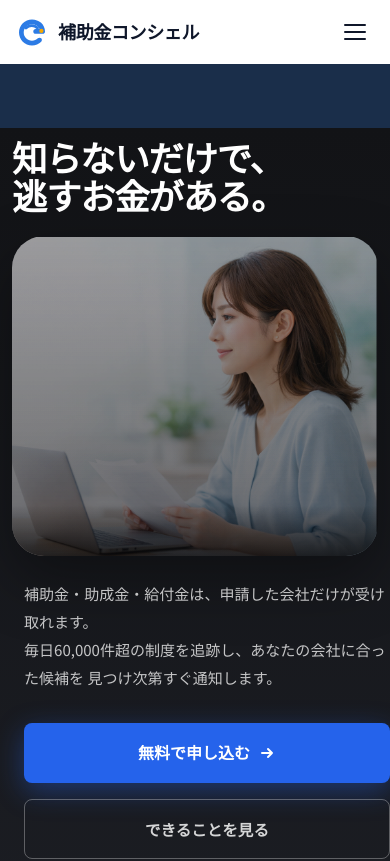
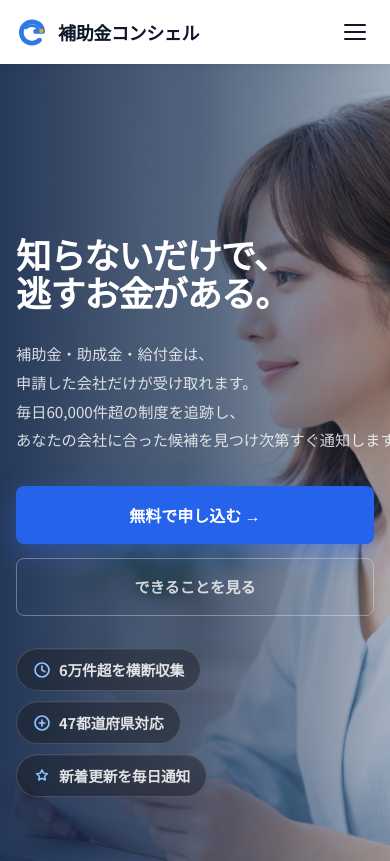
Before and after one commit to kumakichi123/hojokin-concierge, a Next.js app: page / in a window 390 px wide. Shown: the top 861 px of the page. Built offline with nearby package versions, Linux system fonts and the light colour scheme.

Commit message:
Refine LP hero and header sections

```diff
--- a/src/components/Header.module.css
+++ b/src/components/Header.module.css
@@ -5,17 +5,12 @@
   right: 0;
   z-index: 100;
   height: var(--header-height);
-  background: rgba(255, 255, 255, 0.95);
+  background: rgba(255, 255, 255, 0.96);
   backdrop-filter: blur(12px);
   -webkit-backdrop-filter: blur(12px);
-  border-bottom: 1px solid transparent;
-  transition: border-color var(--transition-base), box-shadow var(--transition-base);
-}
-
-.header.scrolled {
-  border-bottom-color: var(--color-border);
-  box-shadow: 0 2px 12px rgba(15, 23, 42, 0.08);
-  background: rgba(248, 250, 252, 0.96);
+  box-shadow: 0 1px 12px rgba(0, 0, 0, 0.08);
+  color: var(--color-text);
+  transition: background 0.3s ease, box-shadow 0.3s ease;
 }
 
 .inner {
@@ -77,7 +72,7 @@
   font-weight: 500;
   color: var(--color-text);
   border-radius: var(--radius-md);
-  transition: background var(--transition-fast), color var(--transition-fast);
+  transition: background 0.2s ease, color 0.2s ease;
   white-space: nowrap;
   background: none;
   border: none;
@@ -90,40 +85,6 @@
   color: var(--color-accent);
 }
 
-/* Dropdown */
-.dropdown {
-  position: absolute;
-  top: calc(100% + 8px);
-  left: 0;
-  background: var(--color-bg);
-  border: 1px solid var(--color-border);
-  border-radius: var(--radius-lg);
-  box-shadow: var(--shadow-lg);
-  padding: 0.625rem;
-  min-width: 200px;
-  animation: fadeInUp 0.18s ease both;
-}
-
-.dropdownList {
-  display: flex;
-  flex-direction: column;
-  gap: 0.125rem;
-}
-
-.dropdownLink {
-  display: block;
-  padding: 0.625rem 0.875rem;
-  font-size: var(--font-size-sm);
-  color: var(--color-text-body);
-  border-radius: var(--radius-md);
-  transition: background var(--transition-fast), color var(--transition-fast);
-}
-
-.dropdownLink:hover {
-  background: var(--color-accent-light);
-  color: var(--color-accent);
-}
-
 /* Actions */
 .actions {
   display: flex;
@@ -132,7 +93,7 @@
   flex-shrink: 0;
 }
 
-/* CTA shimmer */
+/* shimmer on scrolled CTA */
 .actions :global(.btn--primary) {
   position: relative;
   overflow: hidden;
@@ -148,7 +109,7 @@
   background: linear-gradient(
     90deg,
     transparent,
-    rgba(255, 255, 255, 0.28),
+    rgba(255, 255, 255, 0.25),
     transparent
   );
   animation: shimmerBtn 3.2s ease-in-out infinite;
@@ -174,10 +135,10 @@
   display: block;
   width: 22px;
   height: 2px;
-  background: var(--color-text);
   border-radius: 2px;
   transition: all var(--transition-base);
   transform-origin: center;
+  background: var(--color-text);
 }
 
 .hamburger.open span:nth-child(1) {
@@ -212,25 +173,13 @@
   margin-bottom: 2rem;
 }
 
-.mobileNavLink,
-.mobileNavLabel {
+.mobileNavLink {
   display: block;
   padding: 0.875rem 0;
   font-size: var(--font-size-md);
   font-weight: 600;
   color: var(--color-text);
   border-bottom: 1px solid var(--color-border);
-}
-
-.mobileSubList {
-  padding: 0.5rem 0;
-}
-
-.mobileSubLink {
-  display: block;
-  padding: 0.5rem 1rem;
-  font-size: var(--font-size-sm);
-  color: var(--color-text-body);
 }
 
 .mobileCtas {
@@ -245,7 +194,6 @@
   .actions {
     display: none;
   }
-
   .hamburger {
     display: flex;
   }
--- a/src/components/Header.tsx
+++ b/src/components/Header.tsx
@@ -1,7 +1,7 @@
 "use client";
 
 import Link from "next/link";
-import { useEffect, useState } from "react";
+import { useState } from "react";
 import styles from "./Header.module.css";
 
 const navItems = [
@@ -10,17 +10,10 @@ const navItems = [
 ];
 
 export default function Header() {
-  const [scrolled, setScrolled] = useState(false);
   const [menuOpen, setMenuOpen] = useState(false);
 
-  useEffect(() => {
-    const handleScroll = () => setScrolled(window.scrollY > 16);
-    window.addEventListener("scroll", handleScroll, { passive: true });
-    return () => window.removeEventListener("scroll", handleScroll);
-  }, []);
-
   return (
-    <header className={`${styles.header} ${scrolled ? styles.scrolled : ""}`}>
+    <header className={styles.header}>
       <div className={`container ${styles.inner}`}>
         <Link href="/" className={styles.logo} aria-label="補助金コンシェル トップへ">
           <div className={styles.logoMark}>
--- a/src/components/Hero.module.css
+++ b/src/components/Hero.module.css
@@ -1,122 +1,79 @@
 .hero {
-  min-height: 100vh;
+  position: relative;
+  min-height: 100svh;
   display: flex;
   align-items: center;
   padding-top: var(--header-height);
-  background: var(--color-primary);
-}
-
-.inner {
-  width: 100%;
-  max-width: none;
-  padding: 0;
-}
-
-.stage {
-  position: relative;
-  min-height: calc(100vh - var(--header-height));
-  overflow: hidden;
-  background: linear-gradient(135deg, #121316 0%, #191b20 42%, #24262d 100%);
-}
-
-.media {
-  position: absolute;
-  inset: 0;
-}
-
-.mobileIntro {
-  display: none;
 }
 
 .heroImage {
   object-fit: cover;
   object-position: center 18%;
-  animation: heroDrift 1.4s ease-out both;
-  transform-origin: 72% 24%;
-  opacity: 0.4;
+  z-index: 0;
 }
 
-/* Dark overlay for text legibility */
+/*
+  左: ネイビー solid → 右: 透明
+  女性の顔がある右側はオーバーレイなし
+*/
 .overlay {
   position: absolute;
   inset: 0;
   background: linear-gradient(
-    90deg,
-    rgba(8, 8, 10, 0.88) 0%,
-    rgba(10, 10, 12, 0.8) 30%,
-    rgba(12, 12, 14, 0.48) 58%,
-    rgba(12, 12, 14, 0.12) 80%,
-    rgba(12, 12, 14, 0.02) 100%
+    to right,
+    #0f2447 0%,
+    #0f2447 33%,
+    rgba(15, 36, 71, 0.58) 52%,
+    rgba(15, 36, 71, 0.16) 68%,
+    rgba(15, 36, 71, 0.0) 79%
   );
+  z-index: 1;
 }
 
-.leftShade {
-  position: absolute;
-  inset: 0;
-  background:
-    radial-gradient(ellipse at 14% 44%, rgba(0, 0, 0, 0.18), transparent 52%),
-    radial-gradient(ellipse at 8% 80%, rgba(70, 50, 26, 0.1), transparent 40%);
-  pointer-events: none;
-}
-
-.bottomShade {
-  position: absolute;
-  inset: auto 0 0 0;
-  height: 16%;
-  background: linear-gradient(180deg, rgba(8, 8, 10, 0) 0%, rgba(8, 8, 10, 0.7) 100%);
+.inner {
+  position: relative;
+  z-index: 2;
+  width: 100%;
 }
 
 .copy {
-  --copy-shift-x: 0;
-  --copy-shift-y: -50%;
-  position: absolute;
-  left: clamp(4%, 5.8vw, 7.5%);
-  top: 50%;
-  z-index: 1;
-  transform: translate(var(--copy-shift-x), var(--copy-shift-y));
-  max-width: 48rem;
-  animation: heroCopyIn 0.9s cubic-bezier(0.22, 1, 0.36, 1) both;
+  max-width: 36rem;
+  padding: 4rem 0;
 }
 
 .title {
+  font-family: var(--font-serif);
   color: #ffffff;
-  font-family: var(--font-serif);
-  font-size: clamp(2.8rem, 4.9vw, 5.4rem);
-  line-height: 1.06;
+  font-size: clamp(2.6rem, 4.5vw, 5rem);
+  line-height: 1.08;
   letter-spacing: -0.03em;
   font-weight: 900;
-  margin-bottom: 1.4rem;
+  margin-bottom: 1.5rem;
   text-wrap: balance;
-  animation: heroTextIn 0.85s ease both;
-  animation-delay: 0.12s;
 }
 
 .lead {
-  color: rgba(255, 255, 255, 0.8);
-  font-size: clamp(0.98rem, 1.25vw, 1.1rem);
-  line-height: 2;
-  max-width: 36rem;
+  color: rgba(255, 255, 255, 0.82);
+  font-size: clamp(0.95rem, 1.2vw, 1.06rem);
+  line-height: 1.9;
   margin-bottom: 2rem;
-  animation: heroTextIn 0.85s ease both;
-  animation-delay: 0.22s;
+  max-width: 30em;
+  word-break: keep-all;
 }
 
 .ctaGroup {
   display: flex;
-  flex-direction: row;
-  gap: 1rem;
+  flex-wrap: wrap;
+  gap: 0.875rem;
   align-items: center;
-  animation: heroTextIn 0.85s ease both;
-  animation-delay: 0.32s;
   margin-bottom: 2rem;
-  flex-wrap: wrap;
 }
 
 .primaryCta {
   display: inline-flex;
   align-items: center;
   gap: 0.5rem;
-  padding: 1rem 1.75rem;
+  padding: 0.95rem 1.75rem;
   border-radius: 8px;
   font-size: 1rem;
   font-weight: 800;
@@ -138,228 +95,88 @@
 .secondaryCta {
   display: inline-flex;
   align-items: center;
-  gap: 0.4rem;
-  padding: 1rem 1.5rem;
+  padding: 0.95rem 1.5rem;
   border-radius: 8px;
-  font-size: 0.97rem;
+  font-size: 0.95rem;
   font-weight: 600;
   font-family: var(--font-base);
   background: transparent;
-  color: rgba(255, 255, 255, 0.82);
-  border: 1.5px solid rgba(255, 255, 255, 0.3);
+  color: rgba(255, 255, 255, 0.78);
+  border: 1.5px solid rgba(255, 255, 255, 0.32);
   transition: all 0.2s;
   text-decoration: none;
   white-space: nowrap;
 }
 
 .secondaryCta:hover {
-  background: rgba(255, 255, 255, 0.08);
-  border-color: rgba(255, 255, 255, 0.55);
+  background: rgba(255, 255, 255, 0.1);
+  border-color: rgba(255, 255, 255, 0.6);
   color: #ffffff;
 }
 
-/* Trust badges */
 .badges {
   display: flex;
-  gap: 0.75rem;
   flex-wrap: wrap;
-  animation: heroTextIn 0.85s ease both;
-  animation-delay: 0.42s;
+  gap: 0.625rem;
 }
 
 .badge {
   display: inline-flex;
   align-items: center;
-  gap: 0.45rem;
-  padding: 0.4rem 0.875rem;
+  gap: 0.5rem;
+  padding: 0.5rem 1rem;
   border-radius: 999px;
-  background: rgba(255, 255, 255, 0.08);
+  background: rgba(22, 22, 24, 0.42);
   border: 1px solid rgba(255, 255, 255, 0.16);
-  color: rgba(255, 255, 255, 0.75);
-  font-size: 0.82rem;
-  font-weight: 600;
-  backdrop-filter: blur(6px);
-  -webkit-backdrop-filter: blur(6px);
+  color: rgba(255, 255, 255, 0.86);
+  font-size: 0.92rem;
+  font-weight: 700;
+  letter-spacing: -0.01em;
+  box-shadow: inset 0 1px 0 rgba(255, 255, 255, 0.05);
+  backdrop-filter: blur(10px);
+  -webkit-backdrop-filter: blur(10px);
 }
 
 .badgeIcon {
-  display: flex;
+  display: inline-flex;
   align-items: center;
-  color: #93c5fd; /* blue-300 */
-}
-
-.badgeText {
-  line-height: 1;
-}
-
-/* Animations */
-@keyframes heroDrift {
-  from { transform: scale(0.96) translate3d(0, 0, 0); }
-  to   { transform: scale(1.0) translate3d(-0.4%, 0.2%, 0); }
-}
-
-@keyframes heroCopyIn {
-  from {
-    opacity: 0;
-    transform: translate(var(--copy-shift-x), calc(var(--copy-shift-y) + 30px));
-  }
-  to {
-    opacity: 1;
-    transform: translate(var(--copy-shift-x), var(--copy-shift-y));
-  }
-}
-
-@keyframes heroTextIn {
-  from {
-    opacity: 0;
-    transform: translate3d(0, 22px, 0);
-  }
-  to {
-    opacity: 1;
-    transform: translate3d(0, 0, 0);
-  }
+  justify-content: center;
+  color: #8fc2ff;
+  flex-shrink: 0;
 }
 
 @media (prefers-reduced-motion: reduce) {
-  .heroImage,
-  .copy,
-  .title,
-  .lead,
-  .ctaGroup,
-  .badges {
-    animation: none;
-  }
+  .heroImage { animation: none; }
 }
 
-@media (max-width: 1100px) {
-  .copy {
-    max-width: 40rem;
-  }
-}
-
-@media (max-width: 900px) {
-  .hero {
-    min-height: auto;
-    align-items: stretch;
-  }
-
-  .stage {
-    min-height: auto;
-    padding: 1.25rem 0 3rem;
-    overflow: visible;
-    background: linear-gradient(180deg, #121316 0%, #1c1e24 100%);
-  }
-
-  .media {
-    position: relative;
-    inset: auto;
-    width: min(100% - 2rem, 34rem);
-    min-height: 24rem;
-    margin: 0 auto;
-    border-radius: 2.5rem;
-    overflow: hidden;
-    box-shadow: 0 24px 60px rgba(0, 0, 0, 0.35);
-  }
-
-  .heroImage {
-    opacity: 0.68;
-  }
-
+/* スマホ */
+@media (max-width: 768px) {
   .overlay {
     background: linear-gradient(
-      180deg,
-      rgba(8, 8, 10, 0.12) 0%,
-      rgba(8, 8, 10, 0.42) 100%
+      to right,
+      rgba(15, 36, 71, 0.9) 0%,
+      rgba(15, 36, 71, 0.68) 52%,
+      rgba(15, 36, 71, 0.32) 100%
     );
   }
 
-  .mobileIntro {
-    display: block;
-    width: calc(100% - 3rem);
-    max-width: 680px;
-    margin: 0 auto 1.4rem;
+  .copy {
+    padding: 3rem 0;
+    max-width: 100%;
   }
 
-  .mobileTitle {
-    color: #ffffff;
-    font-family: var(--font-serif);
-    font-size: clamp(2.2rem, 8vw, 3.8rem);
-    line-height: 1.08;
-    letter-spacing: -0.03em;
-    font-weight: 900;
-    text-wrap: balance;
-  }
-
-  .copy {
-    --copy-shift-x: -50%;
-    --copy-shift-y: 0;
-    position: relative;
-    left: 50%;
-    top: auto;
-    width: calc(100% - 3rem);
-    max-width: 680px;
-    margin: 2rem auto 0;
-    text-align: left;
-  }
-
-  .lead {
-    margin-left: 0;
-    margin-right: 0;
-    color: rgba(255, 255, 255, 0.75);
+  .title {
+    font-size: clamp(2.2rem, 8vw, 3rem);
   }
 
   .ctaGroup {
     flex-direction: column;
-    align-items: stretch;
+    align-items: flex-start;
   }
 
   .primaryCta,
   .secondaryCta {
+    width: 100%;
     justify-content: center;
-    text-align: center;
-  }
-
-  .title {
-    display: none;
-  }
-
-  .leftShade {
-    display: none;
   }
 }
-
-@media (max-width: 640px) {
-  .stage {
-    padding: 0.9rem 0 2.5rem;
-  }
-
-  .media {
-    width: calc(100% - 1.5rem);
-    min-height: 20rem;
-    border-radius: 2rem;
-  }
-
-  .mobileIntro {
-    width: calc(100% - 1.5rem);
-    margin-bottom: 1.1rem;
-  }
-
-  .lead {
-    font-size: 0.94rem;
-    line-height: 1.85;
-  }
-
-  .badges {
-    gap: 0.5rem;
-  }
-
-  .badge {
-    font-size: 0.78rem;
-    padding: 0.35rem 0.75rem;
-  }
-
-  .copy {
-    width: calc(100% - 1.5rem);
-    margin-top: 1.5rem;
-  }
-}
--- a/src/components/Hero.tsx
+++ b/src/components/Hero.tsx
@@ -3,49 +3,42 @@ import styles from "./Hero.module.css";
 
 const badges = [
   {
+    text: "6万件超を横断収集",
     icon: (
       <svg width="18" height="18" viewBox="0 0 18 18" fill="none" aria-hidden="true">
-        <circle cx="9" cy="9" r="8" stroke="currentColor" strokeWidth="1.5"/>
-        <path d="M9 5V9.5L12 11" stroke="currentColor" strokeWidth="1.5" strokeLinecap="round"/>
+        <circle cx="9" cy="9" r="7" stroke="currentColor" strokeWidth="1.7" />
+        <path d="M9 5.2V9L11.8 10.7" stroke="currentColor" strokeWidth="1.7" strokeLinecap="round" strokeLinejoin="round" />
       </svg>
     ),
-    text: "6万件超を横断収集",
   },
   {
+    text: "47都道府県対応",
     icon: (
       <svg width="18" height="18" viewBox="0 0 18 18" fill="none" aria-hidden="true">
-        <path d="M2 9C2 5.13 5.13 2 9 2s7 3.13 7 7-3.13 7-7 7-7-3.13-7-7z" stroke="currentColor" strokeWidth="1.5"/>
-        <path d="M9 5.5v1.2M9 9.5v2.2M6.5 7.5l1 .6M10.5 9.5l1 .5M6.5 10.5l1-.5M10.5 7.5l1-.5" stroke="currentColor" strokeWidth="1.3" strokeLinecap="round"/>
+        <circle cx="9" cy="9" r="7" stroke="currentColor" strokeWidth="1.7" />
+        <path d="M9 6.1V11.9M6.1 9H11.9" stroke="currentColor" strokeWidth="1.7" strokeLinecap="round" />
+        <circle cx="9" cy="9" r="1.5" fill="currentColor" />
       </svg>
     ),
-    text: "47都道府県対応",
   },
   {
+    text: "新着更新を毎日通知",
     icon: (
       <svg width="18" height="18" viewBox="0 0 18 18" fill="none" aria-hidden="true">
-        <path d="M9 2L10.9 6.8L16 7.3L12.5 10.5L13.5 15.5L9 13L4.5 15.5L5.5 10.5L2 7.3L7.1 6.8L9 2Z" stroke="currentColor" strokeWidth="1.5" strokeLinejoin="round"/>
+        <path
+          d="M9 2.8L10.65 6.15L14.35 6.69L11.67 9.3L12.3 13L9 11.27L5.7 13L6.33 9.3L3.65 6.69L7.35 6.15L9 2.8Z"
+          stroke="currentColor"
+          strokeWidth="1.5"
+          strokeLinejoin="round"
+        />
       </svg>
     ),
-    text: "新着更新を毎日通知",
   },
 ];
 
 export default function Hero() {
   return (
     <section className={styles.hero} id="hero">
-      <div className={`container ${styles.inner}`}>
-        <div className={styles.stage}>
-          {/* Mobile title (shown above image on small screens) */}
-          <div className={styles.mobileIntro}>
-            <h1 className={styles.mobileTitle}>
-              知らないだけで、
-              <br />
-              逃すお金がある。
-            </h1>
-          </div>
-
-          {/* Background image */}
-          <div className={styles.media}>
       <Image
         src="/hero-woman-side-profile.png"
         alt="補助金・助成金の確認イメージ"
@@ -55,11 +48,8 @@ export default function Hero() {
         sizes="100vw"
       />
       <div className={styles.overlay} aria-hidden="true" />
-            <div className={styles.leftShade} aria-hidden="true" />
-            <div className={styles.bottomShade} aria-hidden="true" />
-          </div>
 
-          {/* Copy block */}
+      <div className={`container ${styles.inner}`}>
         <div className={styles.copy}>
           <h1 className={styles.title}>
             知らないだけで、
@@ -68,33 +58,25 @@ export default function Hero() {
           </h1>
 
           <p className={styles.lead}>
-              補助金・助成金・給付金は、申請した会社だけが受け取れます。
-              <br />
-              毎日60,000件超の制度を追跡し、あなたの会社に合った候補を
-              見つけ次第すぐ通知します。
+            補助金・助成金・給付金は、申請した会社だけが受け取れます。毎日60,000件超の制度を追跡し、あなたの会社に合った候補を見つけ次第すぐ通知します。
           </p>
 
           <div className={styles.ctaGroup}>
             <a href="#contact" className={styles.primaryCta} id="hero-cta-primary">
-                無料で申し込む
-                <svg width="18" height="18" viewBox="0 0 18 18" fill="none" aria-hidden="true">
-                  <path d="M4 9H14M10 5L14 9L10 13" stroke="currentColor" strokeWidth="2" strokeLinecap="round" strokeLinejoin="round"/>
-                </svg>
+              無料で申し込む →
             </a>
             <a href="#features" className={styles.secondaryCta} id="hero-cta-secondary">
               できることを見る
             </a>
           </div>
 
-            {/* Trust badges */}
           <div className={styles.badges}>
             {badges.map((badge) => (
               <div key={badge.text} className={styles.badge}>
                 <span className={styles.badgeIcon}>{badge.icon}</span>
-                  <span className={styles.badgeText}>{badge.text}</span>
+                {badge.text}
               </div>
             ))}
-            </div>
           </div>
         </div>
       </div>
--- a/src/components/ProblemSection.tsx
+++ b/src/components/ProblemSection.tsx
@@ -71,6 +71,12 @@ export default function ProblemSection() {
           </span>
         </div>
 
+        <div className={styles.flowDivider} aria-hidden="true">
+          <span className={styles.flowDividerLine} />
+          <span className={styles.flowDividerDot} />
+          <span className={styles.flowDividerLine} />
+        </div>
+
         <div className={styles.solutionBlock}>
           <h2 className={`section-title ${styles.solutionTitle}`}>ご利用の流れ</h2>
           <div className={styles.solutionGrid}>
```
Also changed, not shown: src/components/ProblemSection.module.css (+39 -0 lines). Lines whose indentation alone changed are shown as unchanged.
